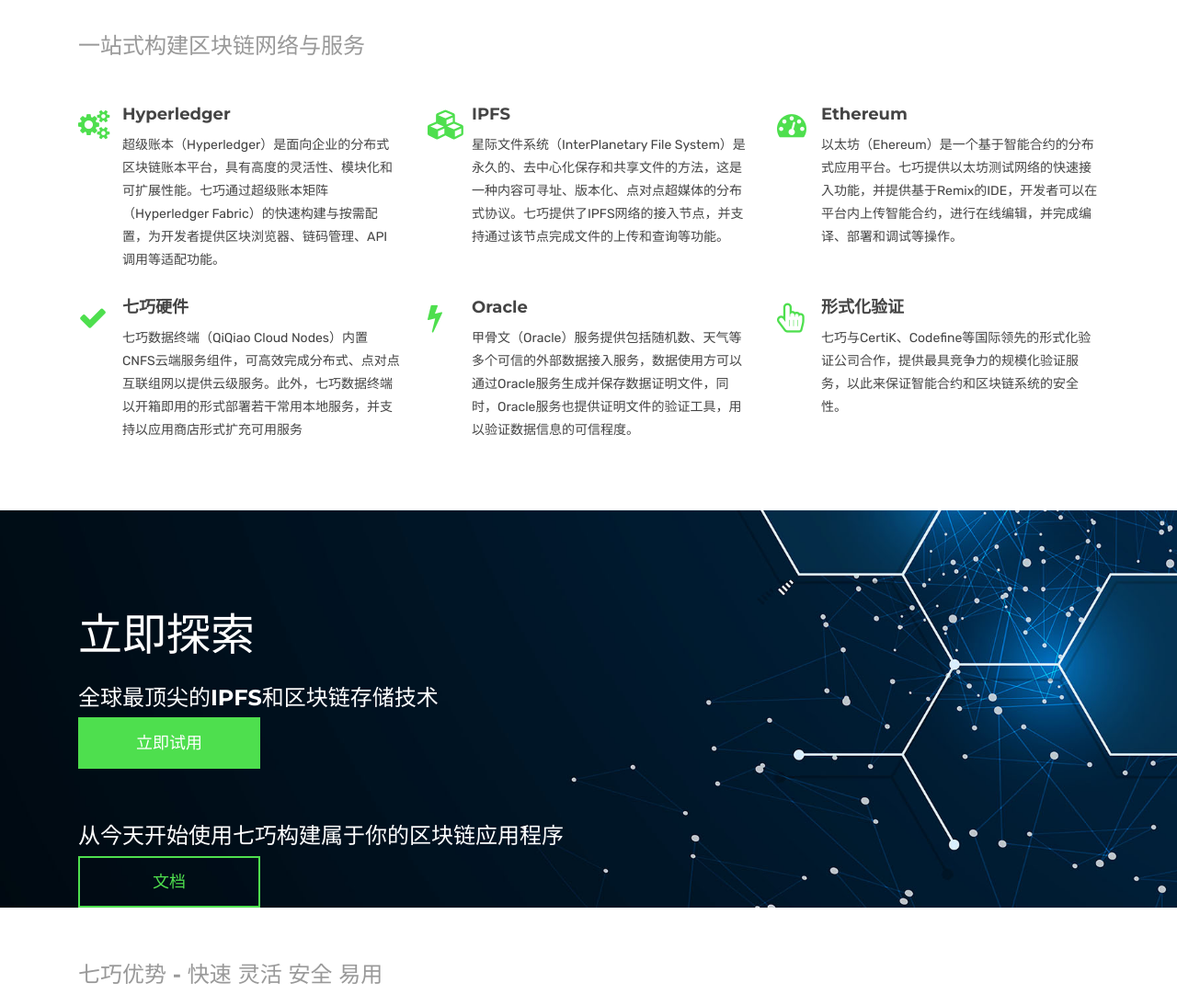
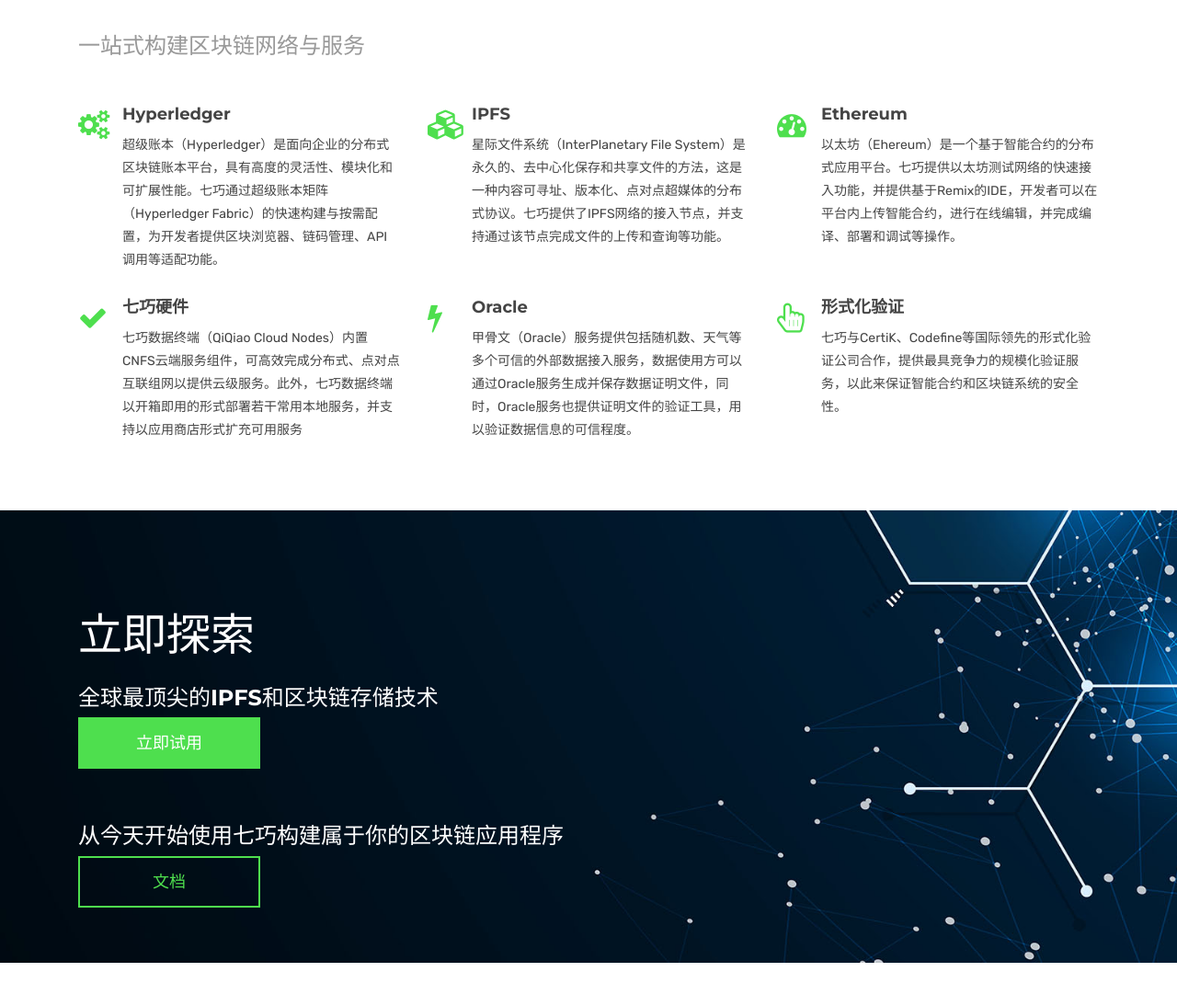
Before and after one commit to QiqiaoTechnology/QiqiaoTechnology.github.io, a Jekyll site: the page built from index.html, in a window 1280 px wide. Shown: the part 320-1414 px from the top of the page at 92% size. Built offline with Jekyll 4.4.1, drawn with Linux system fonts in a browser that asks for light colours; some of the changed text lies outside the part shown; grey boxes are pictures that could not be loaded.

Commit message:
translations and style edits

```diff
--- a/_includes/themes/bootstrap/footer.html
+++ b/_includes/themes/bootstrap/footer.html
@@ -2,8 +2,8 @@
   <div class="container">
     <h3 class="copy-right dis-blk">关于</h3>
     <img class="mb-40 footer-logo" height="50px" width="75px" src="{{ BASE_PATH }}/assets/logo-2.png" alt="">
-      <p class="copy-right dis-blk">QiQiao is the worlds leading Blockchain and Web 3.0 Platform.<br>
-        The most trusted and scalable enterprise development tools and infrastructer. </p>
+      <p class="copy-right dis-blk">七巧是领先世界的区块链和Web3.0平台<br>
+        最值得信赖的、可扩展的企业开发工具和基础设施。</p>
     <h4 class="copy-right dis-blk">快速构建企业级区块链网络</h4>
     <span class="social">
       <a href="#"><i class="fa fa-github"></i></a>
--- a/index.html
+++ b/index.html
@@ -189,6 +189,7 @@ canonical: https://heliumjk.github.io
                 <div class="mb-60"></div>
                 <h3>从今天开始使用七巧构建属于你的区块链应用程序</h3>
                 <a href="#" class="btn btn-lg btn-common animated fadeInUp">文档</a>
+                <div class="mb-60"></div>
               </div>
             </div>
           </div>
@@ -230,12 +231,10 @@ canonical: https://heliumjk.github.io
               <h5>安全隐私保护</h5>
               <p>通过权限控制、身份管理、数据隔离、数据加密、零知识证明等方式保护链上信息的数据隐私</p>
             </div>
-            <div id="posts-carousel" class="owl-carousel">
-              <div class="blog-block blog block carousel-post">
-                <img src="{{ BASE_PATH }}/assets/images/bc6.svg" alt="">
-                <h5>可视化与易用性</h5>
-                <p>可视化控制平台，区块链应用开发全流程服务支持</p>
-              </div>
+            <div class="blog-block blog block carousel-post">
+              <img src="{{ BASE_PATH }}/assets/images/bc6.svg" alt="">
+              <h5>可视化与易用性</h5>
+              <p>可视化控制平台，区块链应用开发全流程服务支持</p>
             </div>
           </div>
         </div>
@@ -284,7 +283,7 @@ canonical: https://heliumjk.github.io
         <!-- Start Service Icon 1 -->
         <div class="col-md-3 col-sm-6">
           <div class="service-box">
-            <img src="{{ BASE_PATH }}/assets/images/partners/zhgLogo.png" alt="">
+            <img height="100" width="50" src="{{ BASE_PATH }}/assets/images/partners/zhgLogo.png" alt="">
           </div>
         </div>
         <!-- End Service Icon 1 -->
@@ -292,7 +291,7 @@ canonical: https://heliumjk.github.io
         <!-- Start Service Icon 2 -->
         <div class="col-md-3 col-sm-6">
           <div class="service-box">
-            <img src="{{ BASE_PATH }}/assets/images/partners/chainlink.png" alt="">
+            <img height="100" width="50" src="{{ BASE_PATH }}/assets/images/partners/chainlink.png" alt="">
           </div>
         </div>
         <!-- End Service Icon 2 -->
@@ -300,7 +299,7 @@ canonical: https://heliumjk.github.io
         <!-- Start Service Icon 3 -->
         <div class="col-md-3 col-sm-6">
           <div class="service-box">
-            <img src="{{ BASE_PATH }}/assets/images/partners/TrustedBC.png" alt="">
+            <img height="100" width="50" src="{{ BASE_PATH }}/assets/images/partners/TrustedBC.png" alt="">
           </div>
         </div>
         <!-- End Service Icon 3 -->
@@ -308,7 +307,7 @@ canonical: https://heliumjk.github.io
         <!-- Start Service Icon 4 -->
         <div class="col-md-3 col-sm-6">
           <div class="service-box">
-            <img src="{{ BASE_PATH }}/assets/images/partners/nebulas.png" alt="">
+            <img height="100" width="50" src="{{ BASE_PATH }}/assets/images/partners/nebulas.png" alt="">
           </div>
         </div>
         <!-- End Service Icon 4 -->
@@ -324,7 +323,7 @@ canonical: https://heliumjk.github.io
         <!-- Start Service Icon 6 -->
         <div class="col-md-3 col-sm-6">
           <div class="service-box">
-            <img src="{{ BASE_PATH }}/assets/images/partners/rtrade.png" alt="">
+            <img height="100" width="50" src="{{ BASE_PATH }}/assets/images/partners/rtrade.png" alt="">
           </div>
         </div>
         <!-- End Service Icon 6 -->
@@ -340,7 +339,7 @@ canonical: https://heliumjk.github.io
       <!-- Start Service Icon 8 -->
       <div class="col-md-3 col-sm-6">
         <div class="service-box">
-          <img src="{{ BASE_PATH }}/assets/images/partners/exedao.png" alt="">
+          <img height="100" width="50" src="{{ BASE_PATH }}/assets/images/partners/exedao.png" alt="">
         </div>
       </div>
       <!-- End Service Icon 8 -->
```
